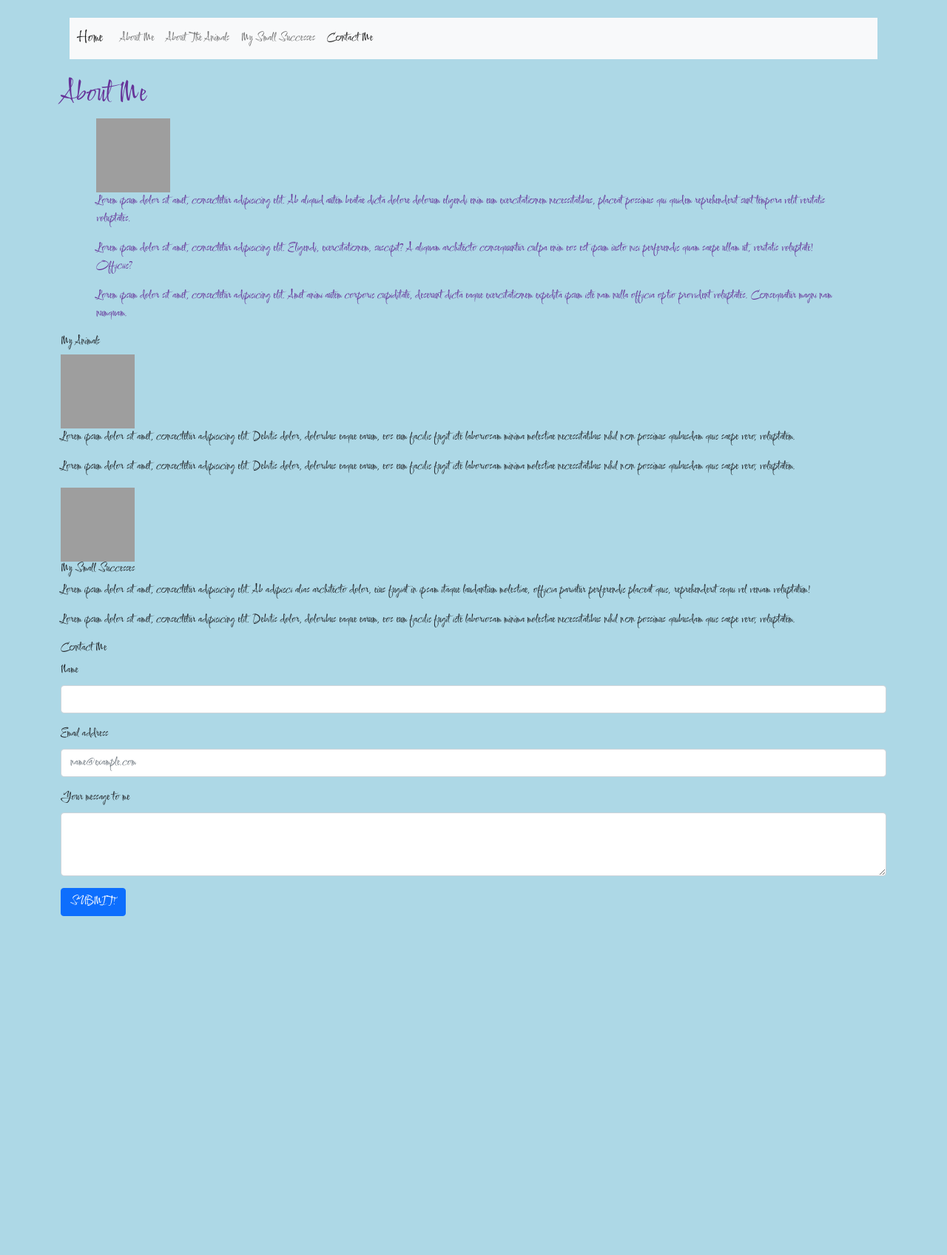
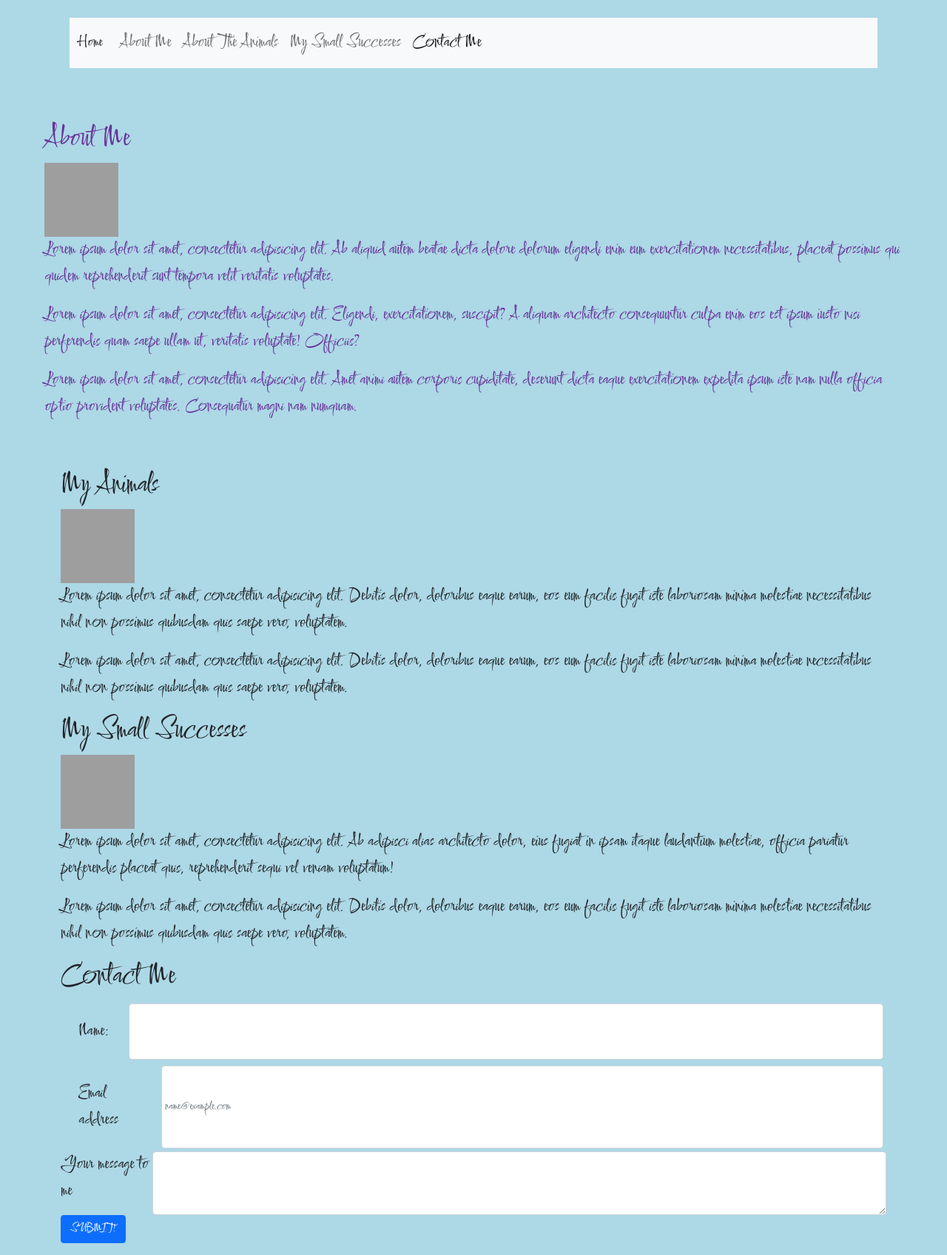
Before and after one commit to MbarboaReyes/maria-elena-barboa-reyes-main-project, a plain HTML site: page public_html/index.html in a window 1280 px wide. Shown: the whole page at 74% size. Before the commit the page ends 1254 px from the top, so only its background shows below. Drawn offline with nearby package versions, Linux system fonts and the light colour scheme; grey boxes are pictures that could not be loaded.

Commit message:
i can not figure out how to aline my text

```diff
--- a/public_html/index.html
+++ b/public_html/index.html
@@ -26,7 +26,7 @@
 </head>
 
 
-<body>
+<body class="body">
 
 
 <!--NAVBAR-->
@@ -70,29 +70,27 @@
 <!--<section class="chicken" id="about-me">-->
 
 <section class="chicken" id="about-me" style="">
-    <div class="container ">
-        <div class="row gx-5">
+    <div class="row m-5 p-0">
             <div class="col">
         <h1>About Me</h1>
-                    <div class="container">
+                    <div class="fit-picture">
                 <img src="documentation/image/sugarandchickens.jpg" alt="horse" class="aboutme" height="100px" width="100px" >
                     <div class="col">
                 <p>Lorem ipsum dolor sit amet, consectetur adipisicing elit. Ab aliquid autem beatae dicta dolore dolorum eligendi enim eum exercitationem necessitatibus, placeat possimus qui quidem reprehenderit sunt tempora velit veritatis voluptates.</p>
                 <p>Lorem ipsum dolor sit amet, consectetur adipisicing elit. Eligendi, exercitationem, suscipit? A aliquam architecto consequuntur culpa enim eos est ipsum iusto nisi perferendis quam saepe ullam ut, veritatis voluptate! Officiis?</p>
                 <p>Lorem ipsum dolor sit amet, consectetur adipisicing elit. Amet animi autem corporis cupiditate, deserunt dicta eaque exercitationem expedita ipsum iste nam nulla officia optio provident voluptates. Consequatur magni nam numquam.</p>
-
                     </div>
                 </div>
 
             </div>
-        </div>
+    </div>
 </section>
 
 
 <section id="my-animals">
     <!--navbar my animals-->
     <div class="container">
-    <h6>My Animals</h6>
+    <h1>My Animals</h1>
 
     <img src="documentation/image/sugarandchickens.jpg" height="100px" width="100px">
     <p>Lorem ipsum dolor sit amet, consectetur adipisicing elit. Debitis dolor, doloribus eaque earum, eos eum facilis fugit iste laboriosam minima molestiae necessitatibus nihil non possimus quibusdam quis saepe vero, voluptatem.</p>
@@ -102,27 +100,34 @@
 
 
 <section id="my-small-successes" class="container">
+    <h1>My Small Successes</h1>
+    <div class="d-flex justify-content-between">
     <img src="documentation/image/sugarandchickens.jpg" height="100px" width="100px">
-    <h6>My Small Successes</h6>
+    </div>
         <p>Lorem ipsum dolor sit amet, consectetur adipisicing elit. Ab adipisci alias architecto dolor, eius fugiat in ipsam itaque laudantium molestiae, officia pariatur perferendis placeat quis, reprehenderit sequi vel veniam voluptatum!</p>
     <p>Lorem ipsum dolor sit amet, consectetur adipisicing elit. Debitis dolor, doloribus eaque earum, eos eum facilis fugit iste laboriosam minima molestiae necessitatibus nihil non possimus quibusdam quis saepe vero, voluptatem.</p>
 </section>
 
+
 <section id="contact-me" class="container">
     <!--grid system we are using colomes within rows. do name and email and subject will be in one coloume. Message will be in the other colume. -->
-    <h6>Contact Me</h6>
-    <div class="mb-3">
-        <label for="exampleFormControlInput1" class="form-label">Name</label>
-        <input type="email" class="form-control" id="exampleFormControlInput2" placeholder="">
+    <h1>Contact Me</h1>
+    <!--Name-->
+    <div class="d-flex justify-content-between">
+        <label for="exampleFormControlInput1" class="form-label m-4 p-0">Name:</label>
+        <input type="email" class="form-control m-1 p-1" id="exampleFormControlInput2" placeholder="">
     </div>
-    <div class="mb-3">
-        <label for="exampleFormControlInput1" class="form-label">Email address</label>
-        <input type="email" class="form-control" id="exampleFormControlInput1" placeholder="name@example.com">
+    <!--Email Address-->
+    <div class="d-flex justify-content-between">
+        <label for="exampleFormControlInput1" class="form-label m-4 p-0">Email address</label>
+        <input type="email" class="form-control m-1 p-1" id="exampleFormControlInput1" placeholder="name@example.com">
     </div>
-    <div class="mb-3">
+    <!--Message-->
+    <div class="d-flex justify-content-between">
         <label for="exampleFormControlTextareeaa1" class="form-label">Your message to me</label>
         <textarea class="form-control" id="exampleFormControlTextareeaa1" rows="3"></textarea>
     </div>
+    <!--Button-->
     <div class="col-auto">
         <button type="submit" class="btn btn-primary mb-3">SUBMIT!</button>
     </div>
--- a/public_html/styles.css
+++ b/public_html/styles.css
@@ -4,6 +4,7 @@
 
 body {
     font-family: 'Comforter', cursive;
+    font-size: 1.5em;
     background-color: lightblue;
     background-position: center;
 }
@@ -16,7 +17,23 @@ body {
     width: 100%;
 }
 
+.contact-me{
+    display: inline-block;
+
+}
 
 .chicken{
     color: rebeccapurple;
+    background-position: center;
+    justify-content: flex-end;
 }
+
+my-animals{
+    color: lightgreen;
+    text-align: justify-all;
+    justify-content: flex-start;
+}
+.contact-me{
+    display: grid;
+    grid-template-columns: fit-content();
+}
```
